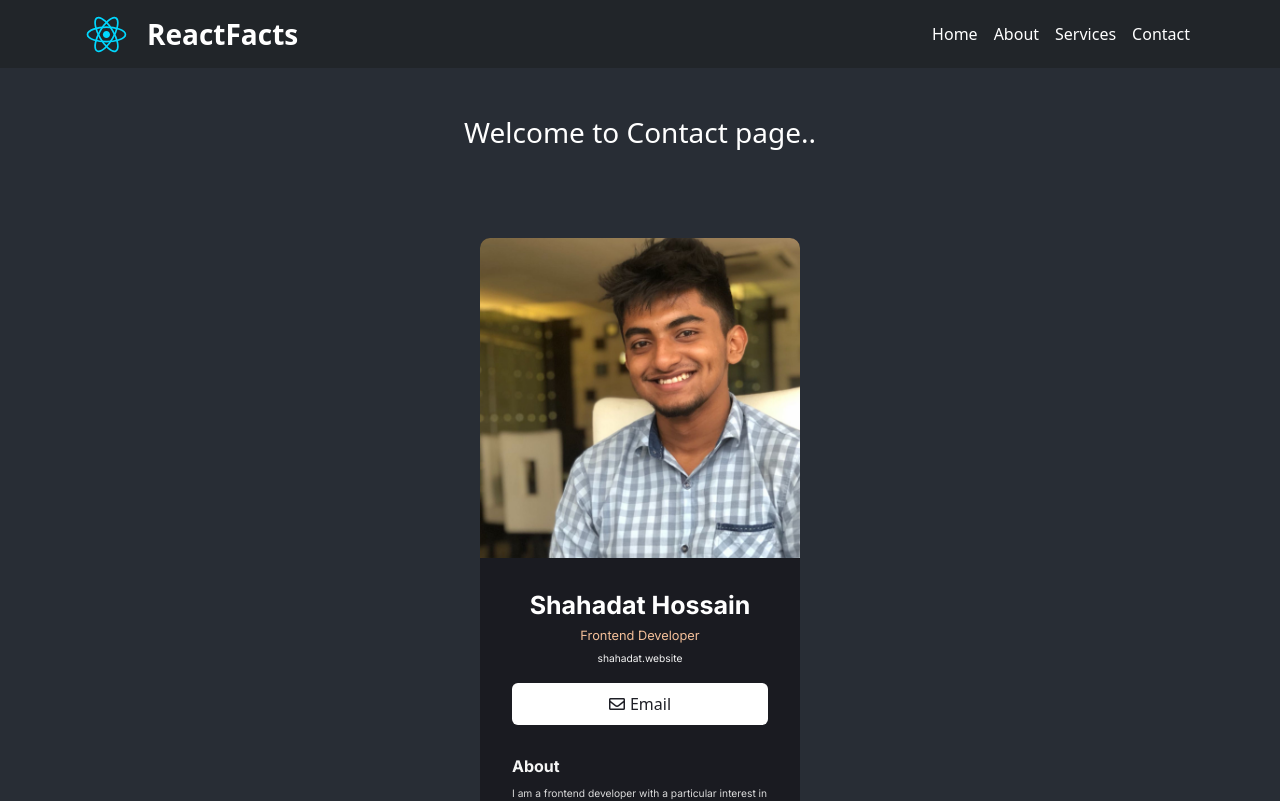
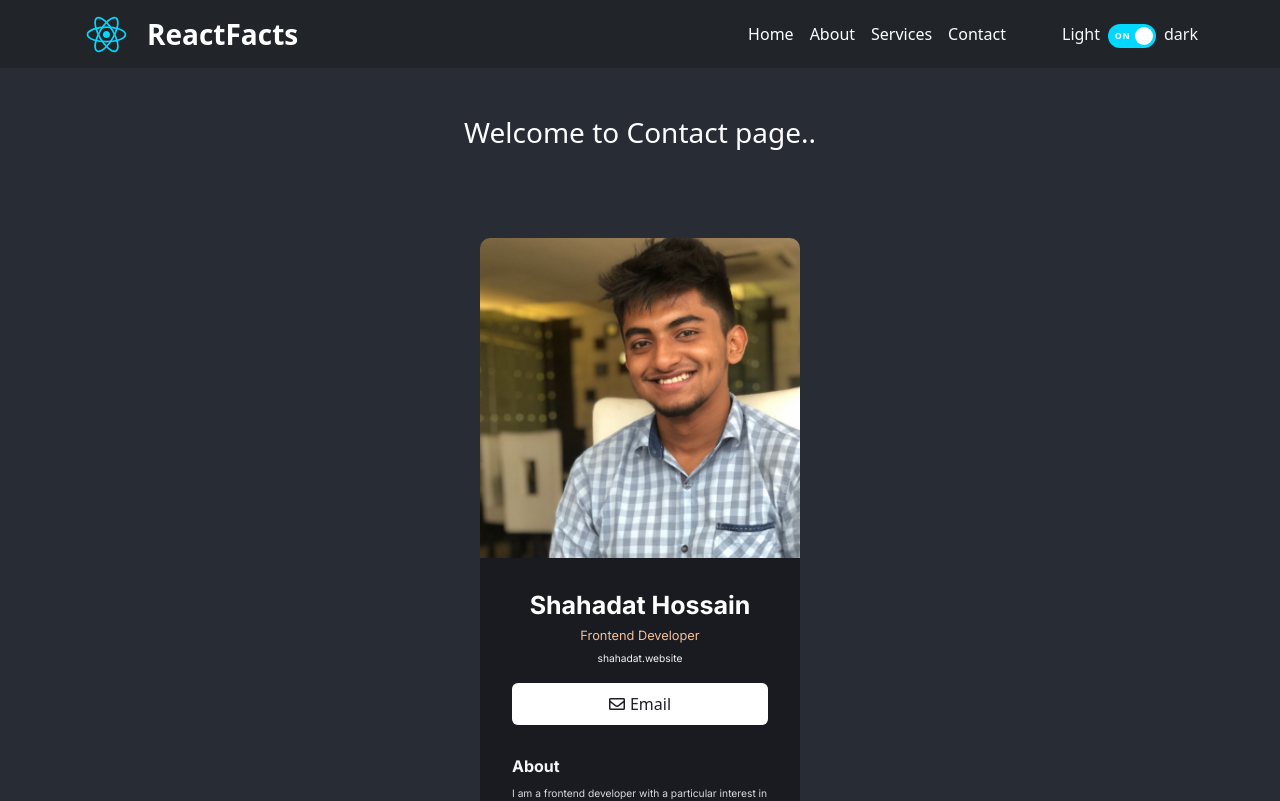
Before and after one commit to ShahadatShuvo/React-Info-Site, a React (Create React App) app: page /contact in a window 1280 px wide. Shown: the top 801 px of the page. Built offline with nearby package versions, Linux system fonts and the light colour scheme.

Commit message:
Dark-Mode added

```diff
--- a/src/App.js
+++ /dev/null
@@ -1,28 +0,0 @@
-import React from "react";
-import { Routes, Route } from "react-router-dom";
-
-import Navbar from "./components/Navbar";
-import Home from "./components/Home";
-import Footer from "./components/Footer";
-import About from "./components/About";
-import Services from "./components/Services";
-import Contact from "./components/Contact";
-import NoMatch from "./components/NoMatch";
-
-function App() {
-  return (
-    <div>
-      <Navbar />
-      <Routes>
-        <Route path="/" element={<Home />} />
-        <Route path="/about" element={<About />} />
-        <Route path="/services" element={<Services />} />
-        <Route path="/contact" element={<Contact />} />
-        <Route path="*" element={<NoMatch />} />
-      </Routes>
-      <Footer />
-    </div>
-  );
-}
-
-export default App;
--- /dev/null
+++ b/src/App.jsx
@@ -0,0 +1,35 @@
+import React from "react";
+import { Routes, Route } from "react-router-dom";
+
+import Navbar from "./components/Navbar";
+import Home from "./components/Home";
+import Footer from "./components/Footer";
+import About from "./components/About";
+import Services from "./components/Services";
+import Contact from "./components/Contact";
+import NoMatch from "./components/NoMatch";
+
+function App() {
+  const [darkMode, setDarkMode] = React.useState(true);
+
+  function onHandleDarkMode() {
+    console.log("Clicked");
+    setDarkMode((prevState) => !prevState);
+  }
+
+  return (
+    <div>
+      <Navbar darkMode={darkMode} toggleDarkMode={onHandleDarkMode} />
+      <Routes>
+        <Route path="/" element={<Home darkMode={darkMode} />} />
+        <Route path="/about" element={<About darkMode={darkMode} />} />
+        <Route path="/services" element={<Services darkMode={darkMode} />} />
+        <Route path="/contact" element={<Contact darkMode={darkMode} />} />
+        <Route path="*" element={<NoMatch />} />
+      </Routes>
+      <Footer darkMode={darkMode}/>
+    </div>
+  );
+}
+
+export default App;
--- a/src/components/About.jsx
+++ b/src/components/About.jsx
@@ -2,9 +2,9 @@ import React from 'react'
 
 import bgImg from "../images/reactjs-icon 2.svg";
 
-function About() {
+function About(props) {
   return (
-    <section className="about">
+    <section className={props.darkMode ? "about" : "about bg-light text-dark"}>
     <div className="container-fluid content">
       <img src={bgImg} className="bgImg" alt="" />
       <div className="container pt-5">
--- a/src/components/Contact.jsx
+++ b/src/components/Contact.jsx
@@ -2,9 +2,9 @@ import React from "react";
 
 import profilePic from "../images/me.jpg"
 
-function Contact() {
+function Contact(props) {
   return (
-    <section className="about pt-5">
+    <section className={props.darkMode ? "about pt-5" : "about pt-5 bg-light text-dark"}>
       <div className="container">
         <h3 className="text-center">Welcome to Contact page..</h3>
       </div>
--- a/src/components/Footer.jsx
+++ b/src/components/Footer.jsx
@@ -1,10 +1,24 @@
 import React from "react";
 
-function Footer() {
+function Footer(props) {
   return (
-    <footer className="footer">
+    <footer
+      className={
+        props.darkMode ? "footer" : "footer pt-3 text-dark bg--lightMode"
+      }
+    >
       <div className="container">
-        <span>All rights reserved. Develeped by <a href="https://www.facebook.com/hossain.shuvo.7860/" target="_blank" rel="noreferrer">HossAin Shuvo.</a> </span>
+        <span>
+          All rights reserved. Develeped by{" "}
+          <a
+            href="https://www.facebook.com/hossain.shuvo.7860/"
+            target="_blank"
+            rel="noreferrer"
+            className={props.darkMode ? "dark" : "light"}
+          >
+            HossAin Shuvo.
+          </a>
+        </span>
       </div>
     </footer>
   );
--- a/src/components/Home.jsx
+++ b/src/components/Home.jsx
@@ -2,10 +2,10 @@ import React from "react";
 
 import bgImg from "../images/reactjs-icon 2.svg";
 
-function Home() {
+function Home(props) {
   return (
     // section-1 main-body
-    <section className="home">
+    <section className={props.darkMode ? "home" : "home bg-light text-dark"}>
       <div className="container-fluid content">
         <img src={bgImg} className="bgImg" alt="" />
         <div className="container pt-5">
@@ -13,8 +13,13 @@ function Home() {
             <div className="col">
               <h1 className="fw-bold">Reasons I'm excited to learn React</h1>
               <ul className="lh-lg fs-4">
-                <li>It's a popular library, so I'll be able to fit in with the cool kids!</li>
-                <li>I'm more likely to get a job as a developer if I know React</li>
+                <li>
+                  It's a popular library, so I'll be able to fit in with the
+                  cool kids!
+                </li>
+                <li>
+                  I'm more likely to get a job as a developer if I know React
+                </li>
                 <li>Has well over 100K stars on GitHub</li>
                 <li>Is maintained by Facebook</li>
                 <li>
--- a/src/components/Navbar.jsx
+++ b/src/components/Navbar.jsx
@@ -3,10 +3,16 @@ import { Link } from "react-router-dom";
 
 import logo from "../images/Group.svg";
 
-function Navbar() {
+function Navbar(props) {
   return (
     //  navbar section
-    <nav className="navbar navbar-expand-lg navbar-dark bg-dark">
+    <nav
+      className={
+        props.darkMode
+          ? "navbar navbar-expand-lg navbar-dark bg-dark"
+          : "navbar navbar-expand-lg navbar-light bg--lightMode"
+      }
+    >
       <div className="container">
         <img src={logo} className="me-md-3" alt="" />
         <Link className="navbar-brand fs-3 fw-bold" to="/">
@@ -53,6 +59,29 @@ function Navbar() {
                 Contact
               </Link>
             </li>
+            <li className="nav-item pt-2 ms-md-5">
+              <span className={props.darkMode ? "text-light" : "text-dark"}>
+                Light
+              </span>
+              <button
+                type="button"
+                // className="btn btn-sm btn-toggle"
+                className={
+                  props.darkMode
+                    ? "btn btn-sm btn-toggle active"
+                    : "btn btn-sm btn-toggle"
+                }
+                data-toggle="button"
+                aria-pressed="false"
+                // autocomplete="off"
+                onClick={props.toggleDarkMode}
+              >
+                <div className="handle"></div>
+              </button>
+              <span className={props.darkMode ? "text-light" : "text-dark"}>
+                dark
+              </span>
+            </li>
           </ul>
         </div>
       </div>
--- a/src/index.css
+++ b/src/index.css
@@ -48,8 +48,12 @@ h1 {
   content: " ";
 }
 
-.footer span a {
-  color: rgb(223, 223, 79);
+.footer span .dark {
+  color: #61dafb;
+  text-decoration: none;
+}
+.footer span .light {
+  color: rgb(45, 167, 160);
   text-decoration: none;
 }
 
@@ -161,7 +165,6 @@ h1 {
 
 .page {
   padding: 5rem 0;
-  background: #282d35;
   color: #ffffff;
 }
 
@@ -187,7 +190,6 @@ h1 {
   padding: 3px 10px 2px 10px;
   border-radius: 4px;
 }
-
 
 /*======================
     404 page
@@ -227,3 +229,194 @@ h1 {
 .contant_box_404 {
   margin-top: -50px;
 }
+
+/* dark mode  */
+
+.btn-toggle {
+  margin: 0 4rem;
+  padding: 0;
+  position: relative;
+  border: none;
+  height: 1.5rem;
+  width: 3rem;
+  border-radius: 1.5rem;
+  color: #6b7381;
+  background: #bdc1c8;
+}
+.btn-toggle:focus,
+.btn-toggle.focus,
+.btn-toggle:focus.active,
+.btn-toggle.focus.active {
+  outline: none;
+}
+.btn-toggle:before,
+.btn-toggle:after {
+  line-height: 1.5rem;
+  width: 4rem;
+  text-align: center;
+  font-weight: 600;
+  font-size: 0.75rem;
+  text-transform: uppercase;
+  letter-spacing: 2px;
+  position: absolute;
+  bottom: 0;
+  transition: opacity 0.25s;
+}
+.btn-toggle:before {
+  content: "Off";
+  left: -4rem;
+}
+.btn-toggle:after {
+  content: "On";
+  right: -4rem;
+  opacity: 0.5;
+}
+.btn-toggle > .handle {
+  position: absolute;
+  top: 0.1875rem;
+  left: 0.1875rem;
+  width: 1.125rem;
+  height: 1.125rem;
+  border-radius: 1.125rem;
+  background: #fff;
+  transition: left 0.25s;
+}
+.btn-toggle.active {
+  transition: background-color 0.25s;
+}
+.btn-toggle.active > .handle {
+  left: 1.6875rem;
+  transition: left 0.25s;
+}
+.btn-toggle.active:before {
+  opacity: 0.5;
+}
+.btn-toggle.active:after {
+  opacity: 1;
+}
+.btn-toggle.btn-sm:before,
+.btn-toggle.btn-sm:after {
+  line-height: -0.5rem;
+  color: #fff;
+  letter-spacing: 0.75px;
+  left: 0.4125rem;
+  width: 2.325rem;
+}
+.btn-toggle.btn-sm:before {
+  text-align: right;
+}
+.btn-toggle.btn-sm:after {
+  text-align: left;
+  opacity: 0;
+}
+.btn-toggle.btn-sm.active:before {
+  opacity: 0;
+}
+.btn-toggle.btn-sm.active:after {
+  opacity: 1;
+}
+
+.btn-toggle:before,
+.btn-toggle:after {
+  color: #6b7381;
+}
+.btn-toggle.active {
+  background-color: #00d8ff;
+}
+
+.btn-toggle.btn-lg.btn-sm.active:before {
+  opacity: 0;
+}
+.btn-toggle.btn-lg.btn-sm.active:after {
+  opacity: 1;
+}
+
+.btn-toggle.btn-sm {
+  margin: 0 0.5rem;
+  padding: 0;
+  position: relative;
+  border: none;
+  height: 1.5rem;
+  width: 3rem;
+  border-radius: 1.5rem;
+}
+.btn-toggle.btn-sm:focus,
+.btn-toggle.btn-sm.focus,
+.btn-toggle.btn-sm:focus.active,
+.btn-toggle.btn-sm.focus.active {
+  outline: none;
+}
+.btn-toggle.btn-sm:before,
+.btn-toggle.btn-sm:after {
+  line-height: 1.5rem;
+  width: 0.5rem;
+  text-align: center;
+  font-weight: 600;
+  font-size: 0.55rem;
+  text-transform: uppercase;
+  letter-spacing: 2px;
+  position: absolute;
+  bottom: 0;
+  transition: opacity 0.25s;
+}
+.btn-toggle.btn-sm:before {
+  content: "Off";
+  left: -0.5rem;
+}
+.btn-toggle.btn-sm:after {
+  content: "On";
+  right: -0.5rem;
+  opacity: 0.5;
+}
+.btn-toggle.btn-sm > .handle {
+  position: absolute;
+  top: 0.1875rem;
+  left: 0.1875rem;
+  width: 1.125rem;
+  height: 1.125rem;
+  border-radius: 1.125rem;
+  background: #fff;
+  transition: left 0.25s;
+}
+.btn-toggle.btn-sm.active {
+  transition: background-color 0.25s;
+}
+.btn-toggle.btn-sm.active > .handle {
+  left: 1.6875rem;
+  transition: left 0.25s;
+}
+.btn-toggle.btn-sm.active:before {
+  opacity: 0.5;
+}
+.btn-toggle.btn-sm.active:after {
+  opacity: 1;
+}
+.btn-toggle.btn-sm.btn-sm:before,
+.btn-toggle.btn-sm.btn-sm:after {
+  line-height: -0.5rem;
+  color: #fff;
+  letter-spacing: 0.75px;
+  left: 0.4125rem;
+  width: 2.325rem;
+}
+.btn-toggle.btn-sm.btn-sm:before {
+  text-align: right;
+}
+.btn-toggle.btn-sm.btn-sm:after {
+  text-align: left;
+  opacity: 0;
+}
+.btn-toggle.btn-sm.btn-sm.active:before {
+  opacity: 0;
+}
+.btn-toggle.btn-sm.btn-sm.active:after {
+  opacity: 1;
+}
+.btn-toggle.btn-sm.btn-xs:before,
+.btn-toggle.btn-sm.btn-xs:after {
+  display: none;
+}
+
+.bg--lightMode {
+  background-color: #dcdcdc;
+}
```
Also changed, not shown: src/components/Services.jsx (+13 -6 lines).
